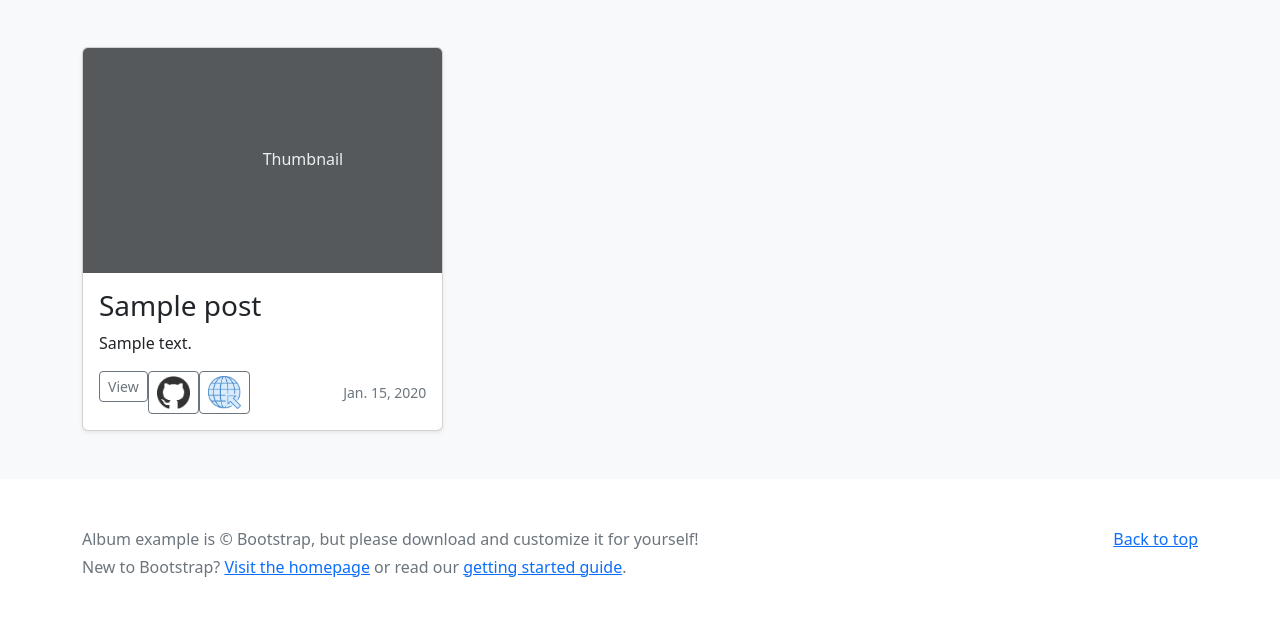
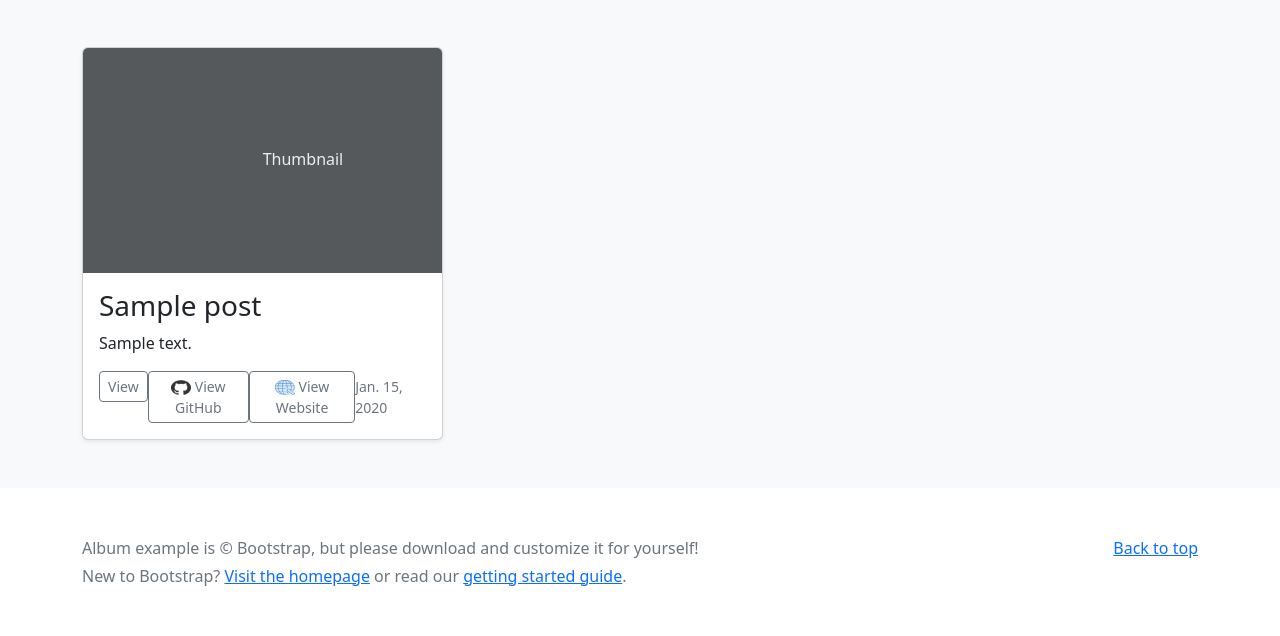
Before and after one commit to DanielHinbest/Portfolio, a Django app: page / in a window 1280 px wide. Shown: the part 481-1117 px from the top of the page. Before the commit the page ends 1058 px from the top, so only its background shows below. Run offline with Django 4.2, Linux system fonts and the light colour scheme; tables that the repository leaves empty hold one stand-in row (values such as "Sample post"); some libraries are stand-ins or nearby versions.

Commit message:
fixed button formatting

```diff
--- a/Portfolio notes.txt
+++ b/Portfolio notes.txt
@@ -8,6 +8,8 @@ Username: hinbestd
 Password: oF6HfM8tQA4m
 
 - See if using forms fixes buttom formatting
+- Add photo gallery in about page
+- Create mailto setup for email contact
 
 Notes from LinkedIn Learning videos
 Work on sample projects
--- a/portfolio/templates/portfolio/base.html
+++ b/portfolio/templates/portfolio/base.html
@@ -39,7 +39,7 @@
   </div>
   <div class="navbar navbar-dark bg-dark shadow-sm">
     <div class="container">
-      <a href="#" class="navbar-brand d-flex align-items-center">
+      <a href="{% url 'portfolio:index' %}" class="navbar-brand d-flex align-items-center">
         <svg xmlns="http://www.w3.org/2000/svg" width="20" height="20" fill="none" stroke="currentColor" stroke-linecap="round" stroke-linejoin="round" stroke-width="2" aria-hidden="true" class="me-2" viewBox="0 0 24 24"><path d="M23 19a2 2 0 0 1-2 2H3a2 2 0 0 1-2-2V8a2 2 0 0 1 2-2h4l2-3h6l2 3h4a2 2 0 0 1 2 2z"/><circle cx="12" cy="13" r="4"/></svg>
         <strong>Daniel Hinbest's Developer Portfolio</strong>
       </a>
--- a/portfolio/templates/portfolio/index.html
+++ b/portfolio/templates/portfolio/index.html
@@ -34,10 +34,10 @@
                   <a href="{% url 'portfolio:edit_post' post.id %}"><button type="button" class="btn btn-sm btn-outline-secondary">Edit</button></a>
                   {% endif %}
                   {% if post.source_code_url != Null %}
-                  <a href="{{ post.source_code_url }}"><button type="button" class="btn btn-sm btn-outline-secondary"><img width="33" height="33" src="{% static 'portfolio/images/github.png' %}" alt="View on GitHub"/></button></a>
+                  <a href="{{ post.source_code_url }}"><button type="button" class="btn btn-sm btn-outline-secondary"><img width="20" height="15" src="{% static 'portfolio/images/github.png' %}" alt="View on GitHub"/> View GitHub</button></a>
                   {% endif %}
                   {% if post.website_url != Null %}
-                  <a href="{{ post.website_url }}"><button type="button" class="btn btn-sm btn-outline-secondary"><img width="33" height="33" src="{% static 'portfolio/images/website.png' %}" alt="View website"/></button></a>
+                  <a href="{{ post.website_url }}"><button type="button" class="btn btn-sm btn-outline-secondary"><img width="20" height="15" src="{% static 'portfolio/images/website.png' %}" alt="View website"/> View Website</button></a>
                   {% endif %}
                 </div>
                 <small class="text-muted">{{ post.pub_date }}</small>
```
